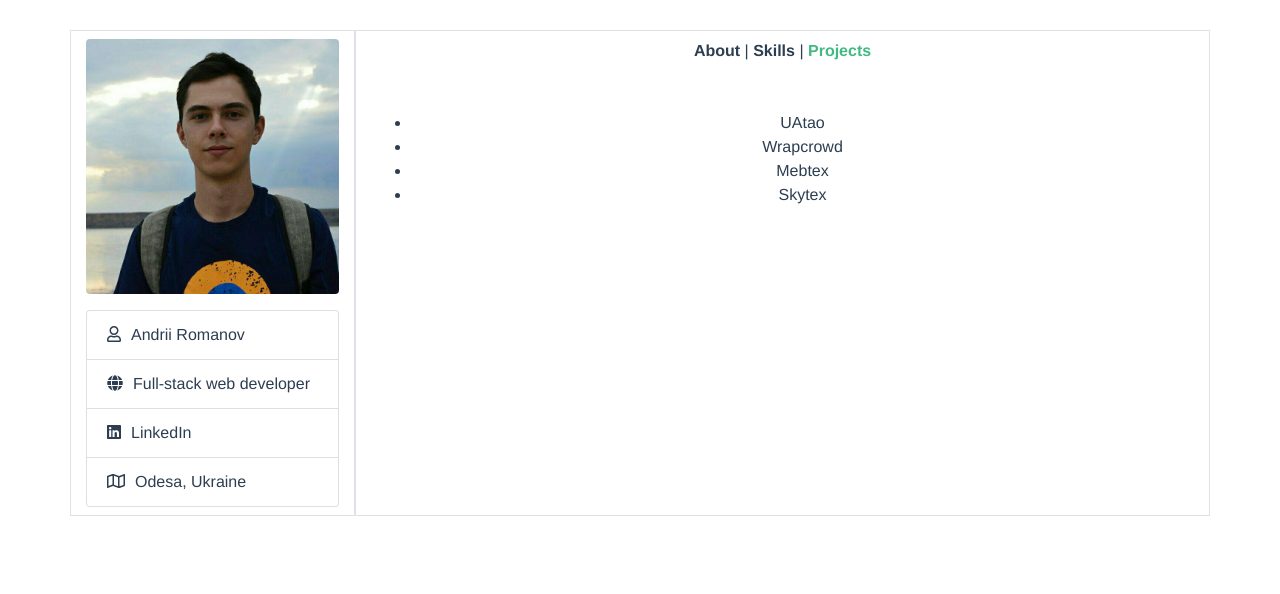
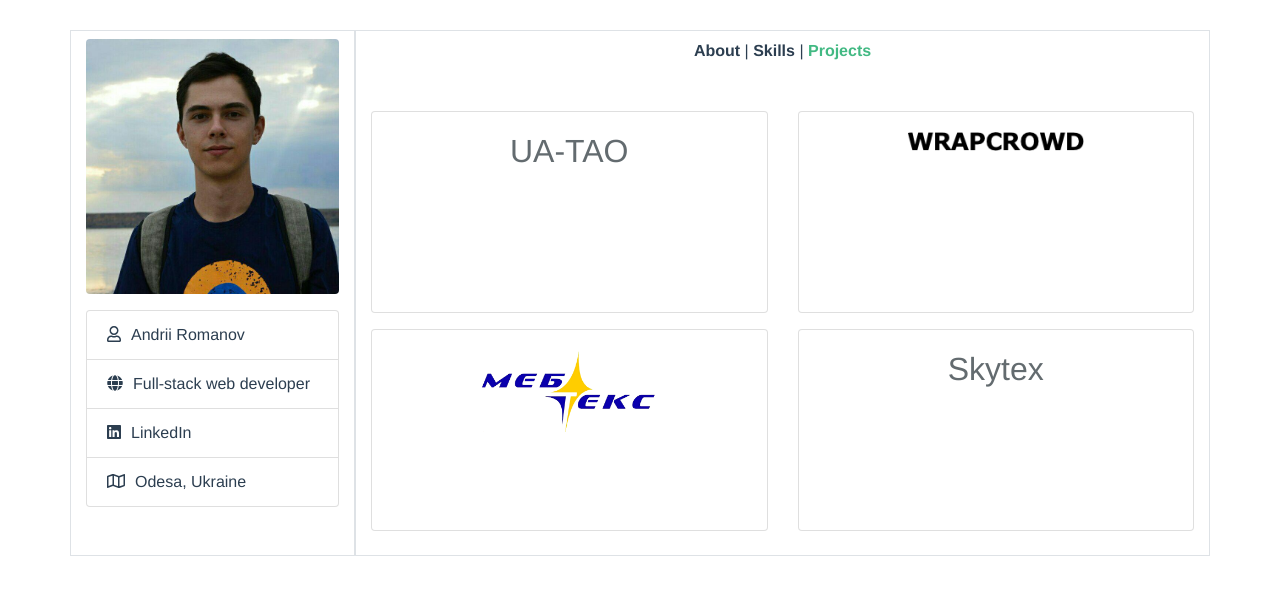
Before and after one commit to andreyromanov/portfolio, a Vue app: page /projects in a window 1280 px wide. Shown: the top 594 px of the page. Built offline with nearby package versions, Linux system fonts and the light colour scheme.

Commit message:
Projects

```diff
--- a/public/css/style.css
+++ b/public/css/style.css
@@ -50,8 +50,42 @@
 }
 
 .fade-enter-active, .fade-leave-active {
-  transition: opacity 2s;
+  transition: opacity 1.5s;
 }
 .fade-enter, .fade-leave-to {
   opacity: 0;
 }
+
+.cards{
+   height: 200px;
+   line-height: 200px;
+   text-align: center;
+ }
+ #ut:hover{
+   cursor: pointer;
+   box-shadow: 0 3px 6px rgba(0,0,0,0.16), 0 3px 6px rgba(0,0,0,0.23);
+   background-color: rgba(227, 76, 2, 0.5);
+ }
+
+ #wc:hover{
+   cursor: pointer;
+   box-shadow: 0 3px 6px rgba(0,0,0,0.16), 0 3px 6px rgba(0,0,0,0.23);
+   background-color: lightblue;
+ }
+
+ #mt:hover{
+   cursor: pointer;
+   box-shadow: 0 3px 6px rgba(0,0,0,0.16), 0 3px 6px rgba(0,0,0,0.23);
+   background-color: lightgreen;
+ }
+
+ #st:hover{
+   cursor: pointer;
+   box-shadow: 0 3px 6px rgba(0,0,0,0.16), 0 3px 6px rgba(0,0,0,0.23);
+   background-color: orange;
+ }
+
+ a.card-a{
+   text-decoration: none!important;
+   color: #636b6f!important;
+ }
--- a/src/views/Projects.vue
+++ b/src/views/Projects.vue
@@ -1,12 +1,52 @@
 <template>
   <div class="projects">
   	<transition appear name="fade">
-    <ul class="mt-5">
-    	<li>UAtao</li>
-    	<li>Wrapcrowd</li>
-    	<li>Mebtex</li>
-    	<li>Skytex</li>
-    </ul>
+    <div class="row mt-5">
+    	<div class="col-md-6 col-xs-12 mb-3">
+    		<div class="card">
+                  <a class="card-a" href="#">
+                    <div id="ut" class="card-body cards">
+                        <h2 class="card-title">UA-TAO</h2>
+                    </div>
+                  </a>
+            </div>
+        </div>
+    	<div class="col-md-6 col-xs-12 mb-3">
+	    	<div class="card">
+	                  <a class="card-a" href="#">
+	                    <div id="wc" class="card-body cards">
+					        <img
+				              src="/logo.png"
+				              class="rounded mx-auto d-block"
+				              alt="Me" style="width: 50%;"
+				            />
+	                    </div>
+	                  </a>
+	            </div>
+	    </div>
+    	<div class="col-md-6 col-xs-12 mb-3">
+	    	<div class="card">
+	                  <a class="card-a" href="#">
+	                    <div id="mt" class="card-body cards">
+	                        <img
+				              src="/mebtexlogo.png"
+				              class="rounded mx-auto d-block"
+				              alt="Me" style="width: 50%;"
+				            />
+	                    </div>
+	                  </a>
+	            </div>
+	    </div>
+	    <div class="col-md-6 col-xs-12 mb-3">
+	    	<div class="card">
+	                  <a class="card-a" href="#">
+	                    <div id="st" class="card-body cards">
+	                        <h2 class="card-title">Skytex</h2>
+	                    </div>
+	                  </a>
+	            </div>
+	    </div>
+    </div>
 </transition>
   </div>
 </template>
```
Also changed, not shown: public/logo.png (added), public/mebtexlogo.png (added).
